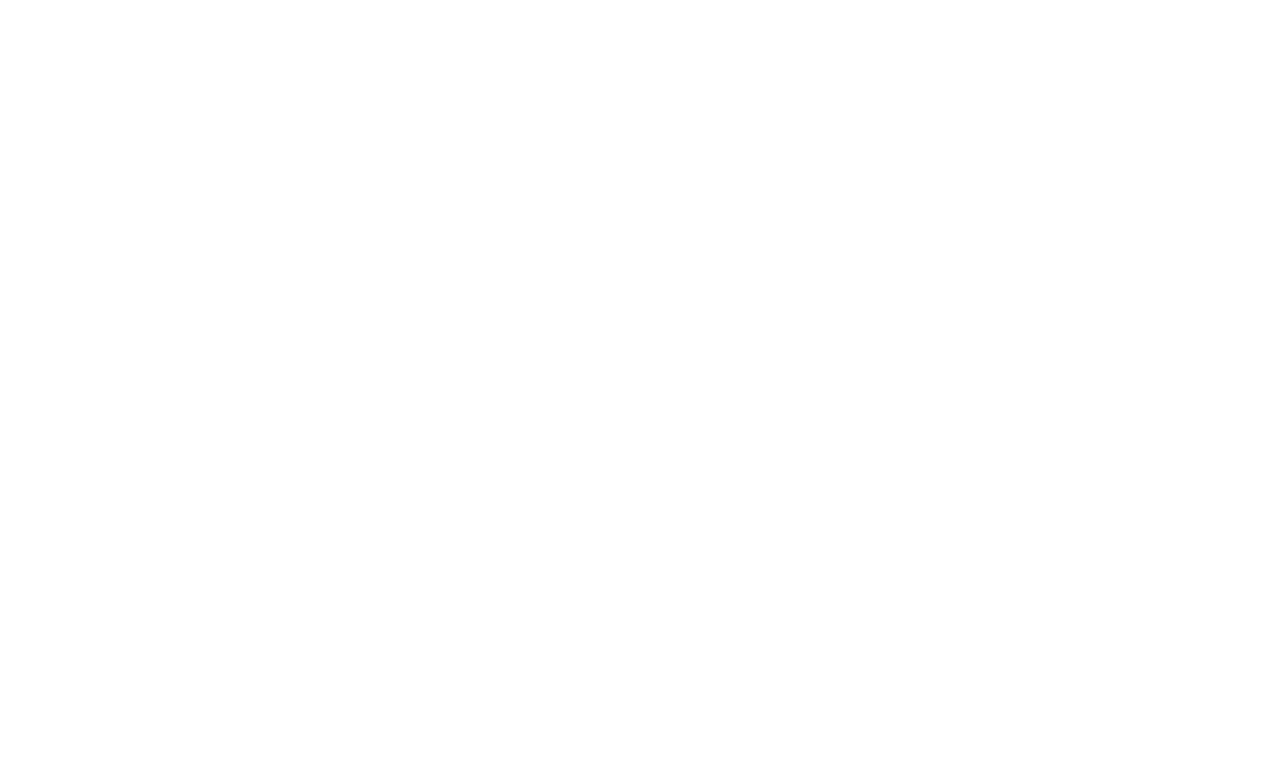
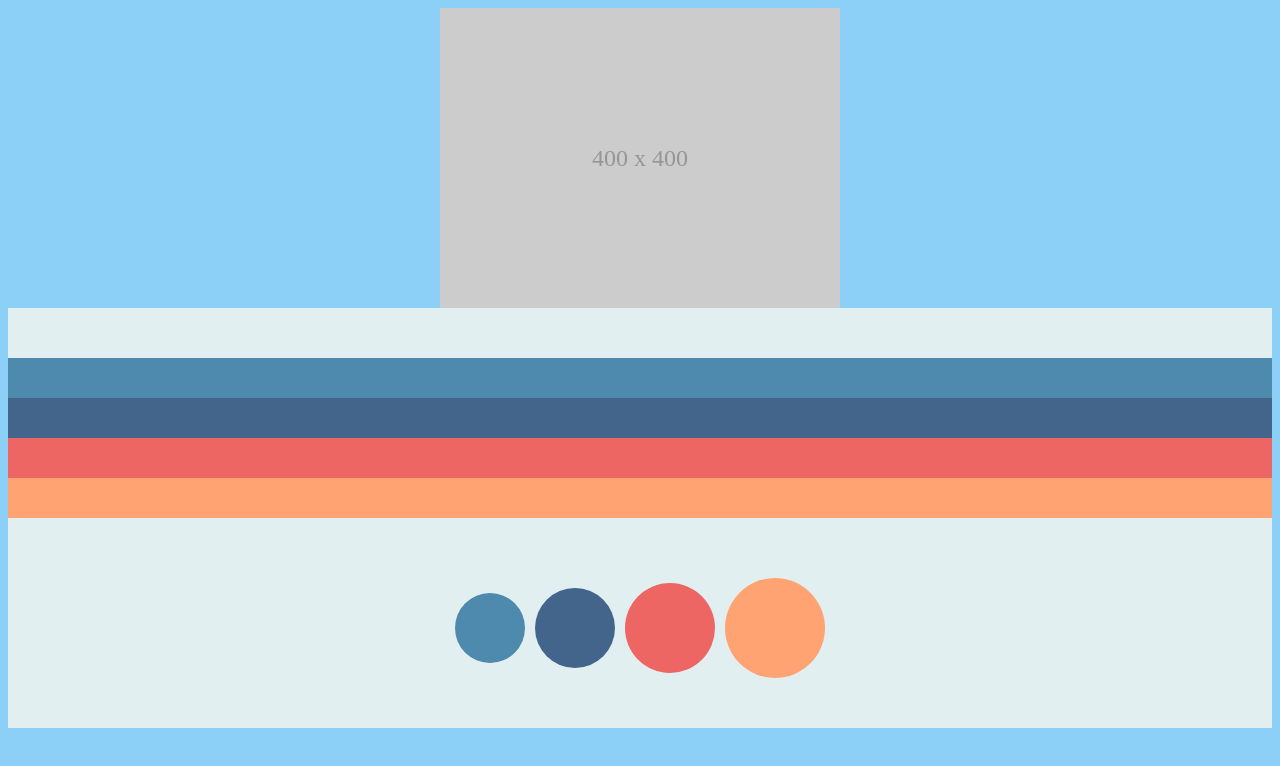
Before and after one commit to BSU-Creative-Computing/assignment-1-clone-tasks-einnnnn, a plain HTML site: page Task 3/index.html in a window 1280 px wide. Drawn offline with Linux system fonts and the light colour scheme.

Commit message:
Task
task

```diff
--- a/Task 3/index.html
+++ b/Task 3/index.html
@@ -7,6 +7,22 @@
     <title>Document</title>
 </head>
 <body>
+    <div class="box">400 x 400</div>
 
+    <div class="rainbow">
+        <div class="main">
+            <div class="color1"></div>
+            <div class="color2"></div>
+            <div class="color3"></div>
+            <div class="color4"></div>
+        </div>
+
+        <div class="main-balls">
+            <div class="ball4"></div>
+            <div class="ball3"></div>
+            <div class="ball2"></div>
+            <div class="ball1"></div>
+        </div>
+    </div>
 </body>
 </html>
--- a/Task 3/style.scss
+++ b/Task 3/style.scss
@@ -1,19 +1,118 @@
+$color1: #4E89AE;
+$color2: #43658B;
+$color3: #ED6663;
+$color4: #FFA372;
+
+
+
+
 @media (min-width: 1028px) {
 
 }
 
-@media (min-width: 1025px), (max-width: 1280px) {
+@media (min-width: 1025px) and (max-width: 1280px) {
 
 }
 
-@media (min-width: 620px),(max-width: 1024px) {
+@media (min-width: 620px) and (max-width: 1024px) {
+
+    .main-balls {
+        flex-direction: column;
+    }
+
+    .box {
+        height: 300px;
+        width: 300px;
+    }
+}
+
+@media (min-width: 481px) and (max-width: 620px) {
 
 }
 
-@media (min-width: 481px),(max-width: 620px) {
+
+body {
+    background-color: #8CCFF7;
+}
+
+.box {
+    height: 300px;
+    width: 400px;
+    background-color: #CCCCCC;
+    color: #969696;
+    display: flex;
+    align-items: center;
+    justify-content: center;
+    padding: auto;
+    margin: auto;
+    font-size: 150%;
+}
+
+.rainbow {
+    background-color: #E2EFF1;
+    width: 100%;
+    height: 420px;
+}
+
+.main {
+    padding-top: 50px;
+    padding-bottom: 55px;
+}
+
+.color1 {
+    background-color: $color1;
+    height: 40px;
+    display: flex
+}
+
+.color2 {
+    @extend .color1;
+    background-color: $color2;
+}
+
+.color3 {
+    @extend .color1;
+    background-color: $color3;
+}
+
+.color4 {
+    @extend .color1;
+    background-color: $color4;
+}
+
+.ball1 {
+    background-color: $color4;
+    height: 100px;
+    width: 100px;
+    border-radius: 60%;
+    margin: 5px;
+}
+
+.ball2 {
+    @extend .ball1;
+    background-color: $color3;
+    height: 90px;
+    width: 90px;
 
 }
 
-@media (max-width: 480px) {
+.ball3 {
+    @extend .ball1;
+    background-color: $color2;
+    height: 80px;
+    width: 80px;
+}
 
+.ball4 {
+    @extend .ball1;
+    background-color: $color1;
+    height: 70px;
+    width: 70px;
 }
+
+.main-balls {
+    justify-content: center;
+    display: flex;
+    align-items: center;
+    flex-direction: row;
+}
```
Also changed, not shown: Task 3/style.css, 1 other file.
